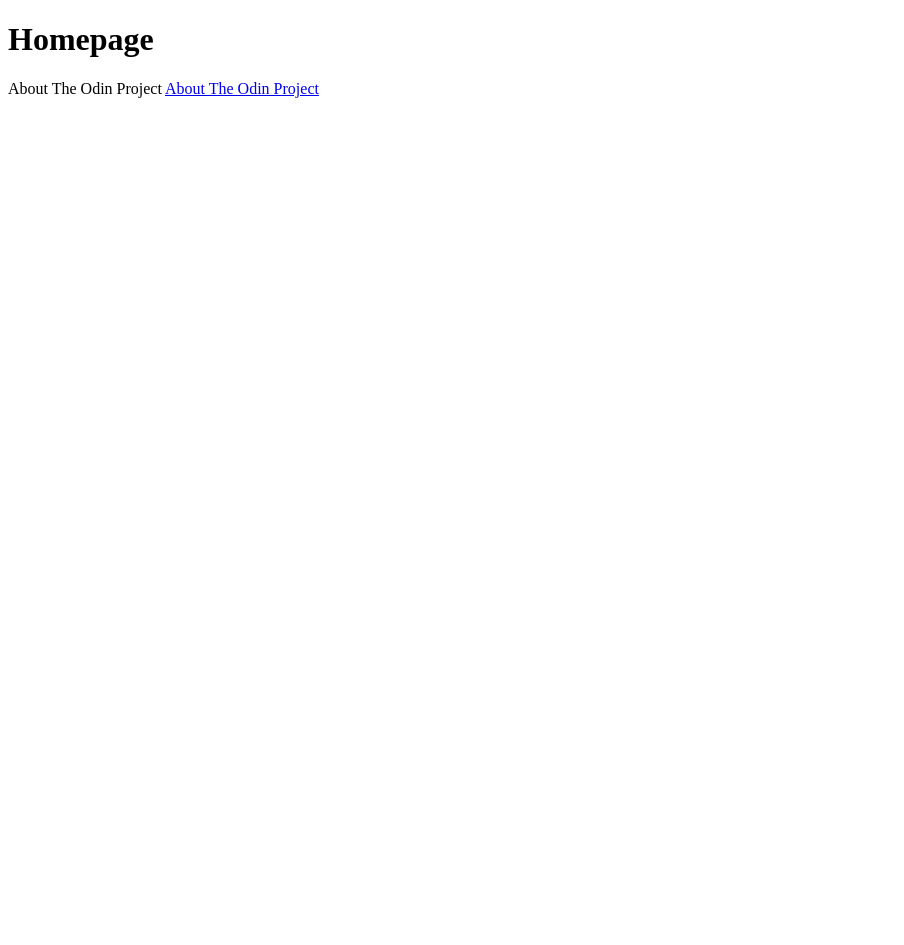
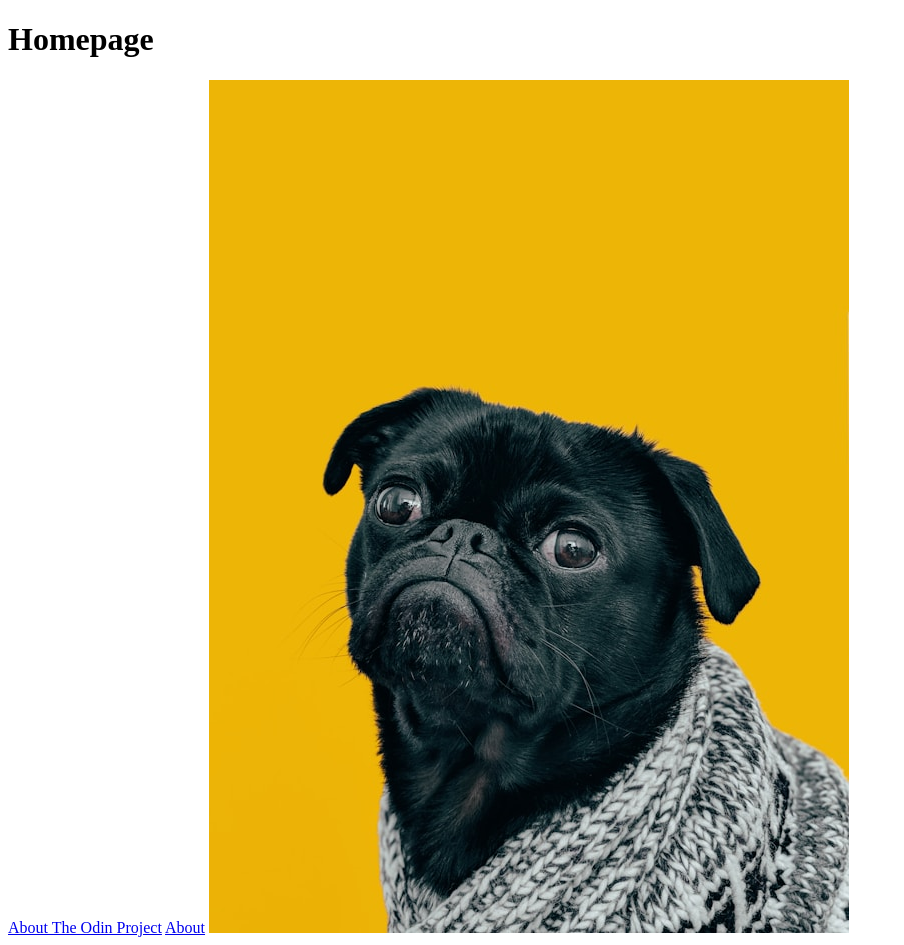
Before and after one commit to KingWolf3/odin-links-and-images, a plain HTML site: page index.html in a window 1280 px wide. Shown: the whole page, without its empty margins (0-904 px from the left). Before the commit the page ends 800 px from the top, so only its background shows below. Drawn offline with Linux system fonts and the light colour scheme.

Commit message:
added new page and image example
Added both a new page from my "Pages" folder and an image from my "Images" folder

```diff
--- a/index.html
+++ b/index.html
@@ -7,9 +7,11 @@
 </head>
 <body>
     <h1>Homepage</h1>
-    <a>About The Odin Project
-        <a href="https://www.theodinproject.com/about">About The Odin Project</a>
-    </a>
+        <a href="https://www.theodinproject.com/about" target = "_blank" rel = "noreferrer">About The Odin Project</a>
+
+<a href = "./Pages/about.html">About</a>
+
+<img src = "./Images/dog.jpg">
 
 
 
```
Also changed, not shown: Pages/about.html (added, +11 -0 lines), Images/dog.jpg (added), 1 other file.
